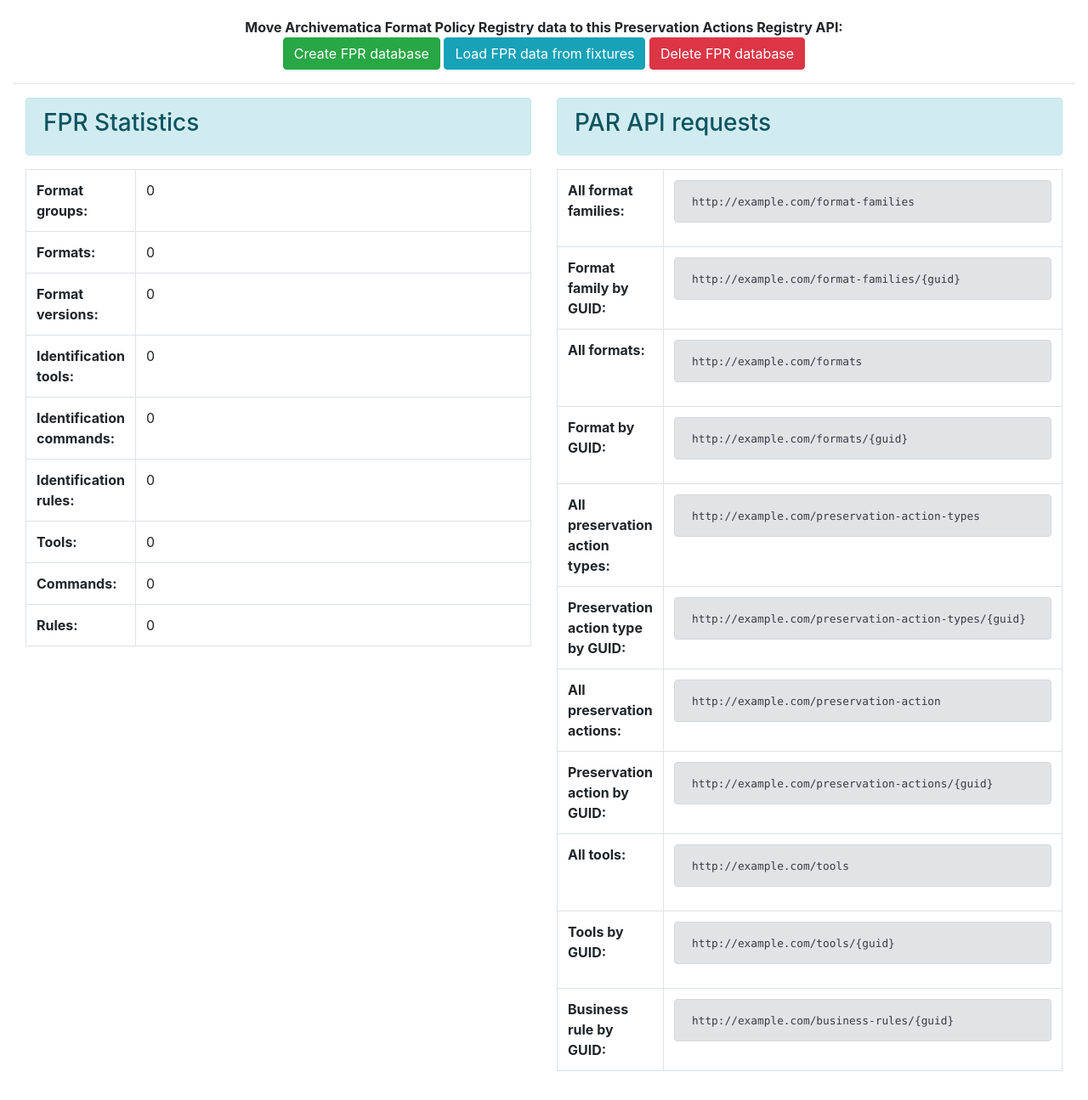
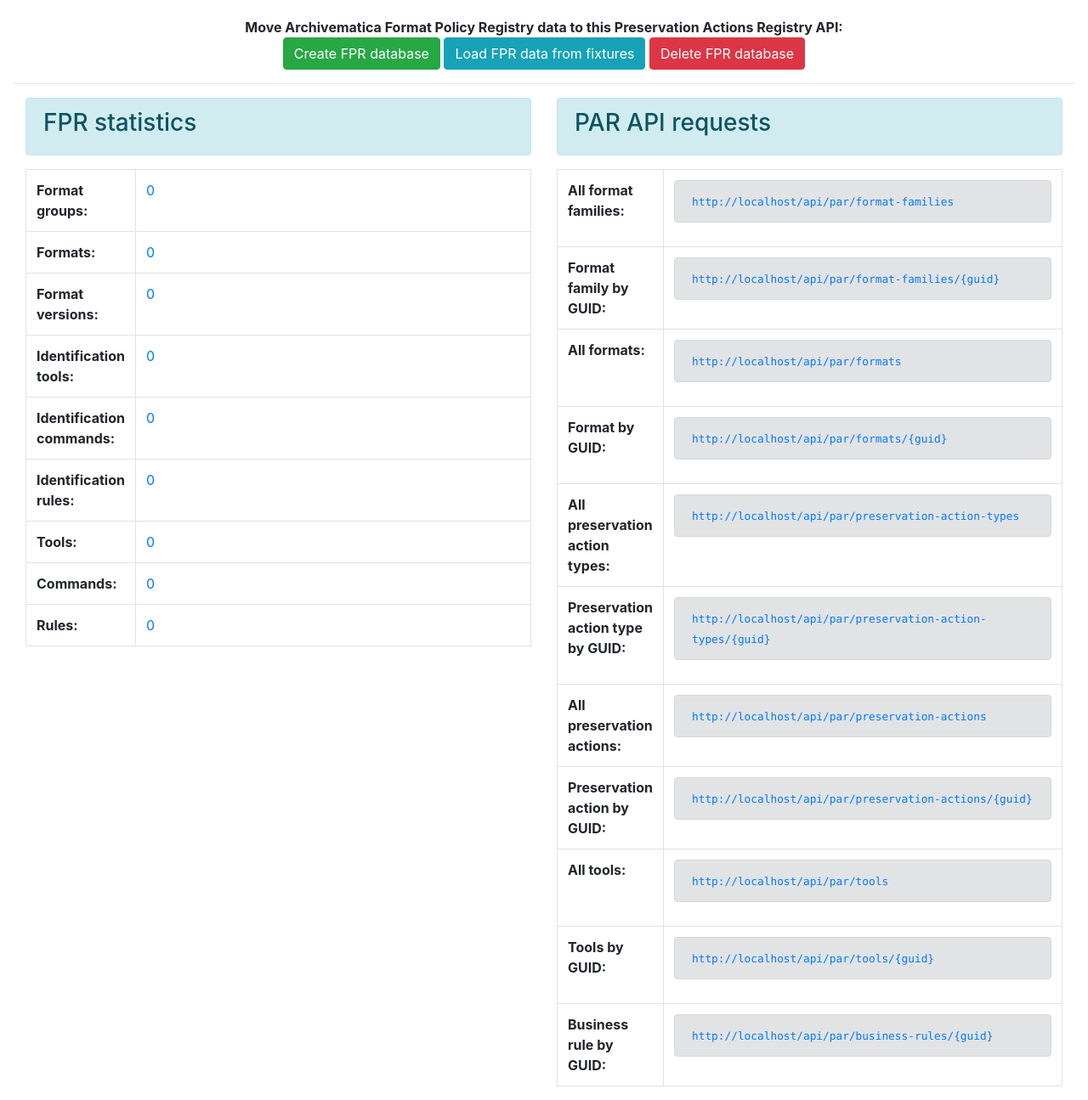
Before and after one commit to artefactual-labs/fpr2par, a Flask app: page / in a window 1280 px wide. Shown: the part 80-1375 px from the top of the page at 85% size. Before the commit the page ends 1341 px from the top, so only its background shows below. Run offline with Flask 2, Linux system fonts and the light colour scheme; data that the repository does not hold is empty; some libraries are stand-ins or nearby versions.

Commit message:
clean up templates

```diff
--- a/fpr2par/templates/fpr_format_group.html
+++ b/fpr2par/templates/fpr_format_group.html
@@ -8,16 +8,17 @@
 <table class="table table-striped table-bordered table-condensed sortable">
   <tr>
     <td><strong>Description</strong></td>
+    <td><strong>Versions</strong></td>
     <td><strong>Slug</strong></td>
     <td><strong>UUID</strong></td>
-    <td><strong>Versions</strong></td>
+
     </tr>
     {% for format in formats %}
     <tr>
           <td>{{ format.description }}</td>
+          <td>{% if format.fprFormatVersions|length != 0 %}<a href="/fpr_format_version/{{format.uuid}}">{{ format.fprFormatVersions|length }}</a>{% else %}{{ format.fprFormatVersions|length }}{% endif %} </td>
           <td>{{ format.slug }}</td>
           <td>{{ format.uuid }}</td>
-          <td>{% if format.fprFormatVersions|length != 0 %}<a href="/fpr_format_version/{{format.uuid}}">{{ format.fprFormatVersions|length }}</a>{% else %}{{ format.fprFormatVersions|length }}{% endif %} </td>
     </tr>
   {% endfor %}
 </table>
--- a/fpr2par/templates/fpr_format_version.html
+++ b/fpr2par/templates/fpr_format_version.html
@@ -7,8 +7,8 @@
 
 <table class="table table-striped table-bordered table-condensed sortable">
   <tr>
+    <td><strong>Description</strong></td>
     <td><strong>Slug</strong></td>
-    <td><strong>Description</strong></td>
     <td><strong>PRONOM ID</strong></td>
     <td><strong>Version</strong></td>
     <td><strong>Preservation format</strong></td>
@@ -21,8 +21,8 @@
     </tr>
     {% for version in versions %}
     <tr>
+          <td>{{ version.description }}</td>
           <td>{{ version.slug }}</td>
-          <td>{{ version.description }}</td>
           <td>{{ version.pronom_id }}</td>
           <td>{{ version.version }}</td>
           <td>{{ version.preservation_format }}</td>
--- a/fpr2par/templates/fpr_format_versions.html
+++ b/fpr2par/templates/fpr_format_versions.html
@@ -7,8 +7,8 @@
 
 <table class="table table-striped table-bordered table-condensed sortable">
   <tr>
+    <td><strong>Description</strong></td>
     <td><strong>Slug</strong></td>
-    <td><strong>Description</strong></td>
     <td><strong>PRONOM ID</strong></td>
     <td><strong>Version</strong></td>
     <td><strong>Preservation format</strong></td>
@@ -22,8 +22,8 @@
     </tr>
     {% for version in versions %}
     <tr>
-          <td><a href="/fpr_format_version/{{version.format}}">{{ version.slug }}</a></td>
-          <td>{{ version.description }}</td>
+          <td><a href="/fpr_format_version/{{version.format}}">{{ version.description }}</a></td>
+          <td>{{ version.slug }}</td>
           <td>{{ version.pronom_id }}</td>
           <td>{{ version.version }}</td>
           <td>{{ version.preservation_format }}</td>
--- a/fpr2par/templates/index.html
+++ b/fpr2par/templates/index.html
@@ -15,33 +15,33 @@
 
 <div class="container-fluid">
   <div class ="row">
-    <div class="col"><div class="alert alert-info"><h4 class="h3">FPR Statistics</h4></div>
+    <div class="col"><div class="alert alert-info"><h4 class="h3">FPR statistics</h4></div>
     <table class="table table-bordered table-condensed">
-      <tr><td width=20%><strong>Format groups:</strong></td><td>{{formatGroups}}</td></tr>
-      <tr><td width=20%><strong>Formats:</strong></td><td>{{formats}}</td></tr>
-      <tr><td width=20%><strong>Format versions:</strong></td><td>{{formatVersions}}</td></tr>
-      <tr><td width=20%><strong>Identification tools:</strong></td><td>{{idTools}}</td></tr>
-      <tr><td width=20%><strong>Identification commands:</strong></td><td>{{idCommands}}</td></tr>
-      <tr><td width=20%><strong>Identification rules:</strong></td><td>{{idRules}}</td></tr>
-      <tr><td width=20%><strong>Tools:</strong></td><td>{{tools}}</td></tr>
-      <tr><td width=20%><strong>Commands:</strong></td><td>{{commands}}</td></tr>
-      <tr><td width=20%><strong>Rules:</strong></td><td>{{rules}}</td></tr>
+      <tr><td width=20%><strong>Format groups:</strong></td><td><a href="/fpr_format_groups">{{formatGroups}}</a></td></tr>
+      <tr><td width=20%><strong>Formats:</strong></td><td><a href="/fpr_formats">{{formats}}</a></td></tr>
+      <tr><td width=20%><strong>Format versions:</strong></td><td><a href="/fpr_format_versions">{{formatVersions}}</a></td></tr>
+      <tr><td width=20%><strong>Identification tools:</strong></td><td><a href="/fpr_id_tools">{{idTools}}</a></td></tr>
+      <tr><td width=20%><strong>Identification commands:</strong></td><td><a href="/fpr_id_commands">{{idCommands}}</a></td></tr>
+      <tr><td width=20%><strong>Identification rules:</strong></td><td><a href="/fpr_id_rules">{{idRules}}</a></td></tr>
+      <tr><td width=20%><strong>Tools:</strong></td><td><a href="/fpr_tools">{{tools}}</a></td></tr>
+      <tr><td width=20%><strong>Commands:</strong></td><td><a href="/fpr_commands">{{commands}}</a></td></tr>
+      <tr><td width=20%><strong>Rules:</strong></td><td><a href="/fpr_rules">{{rules}}</a></td></tr>
     </table>
     </div>
     <div class="col">
       <div class="alert alert-info"><h4 class="h3">PAR API requests</h4></div>
         <table class="table table-bordered table-condensed">
-          <tr><td width=20%><strong>All format families:</strong></td><td><div class="alert alert-secondary text-monospace"><small>http://example.com/format-families</small></div></td></tr>
-          <tr><td width=20%><strong>Format family by GUID:</strong></td><td><div class="alert alert-secondary text-monospace"><small>http://example.com/format-families/{guid}</small></div></td></tr>
-          <tr><td width=20%><strong>All formats:</strong></td><td><div class="alert alert-secondary text-monospace"><small>http://example.com/formats</small></div></td></tr>
-          <tr><td width=20%><strong>Format by GUID:</strong></td><td><div class="alert alert-secondary text-monospace"><small>http://example.com/formats/{guid}</small></div></td></tr>
-          <tr><td width=20%><strong>All preservation action types:</strong></td><td><div class="alert alert-secondary text-monospace"><small>http://example.com/preservation-action-types</small></div></td></tr>
-          <tr><td width=20%><strong>Preservation action type by GUID:</strong></td><td><div class="alert alert-secondary text-monospace"><small>http://example.com/preservation-action-types/{guid}</small></div></td></tr>
-          <tr><td width=20%><strong>All preservation actions:</strong></td><td><div class="alert alert-secondary text-monospace"><small>http://example.com/preservation-action</small></div></td></tr>
-          <tr><td width=20%><strong>Preservation action by GUID:</strong></td><td><div class="alert alert-secondary text-monospace"><small>http://example.com/preservation-actions/{guid}</small></div></td></tr>
-          <tr><td width=20%><strong>All tools:</strong></td><td><div class="alert alert-secondary text-monospace"><small>http://example.com/tools</small></div></td></tr>
-          <tr><td width=20%><strong>Tools by GUID:</strong></td><td><div class="alert alert-secondary text-monospace"><small>http://example.com/tools/{guid}<small></div></td></tr>
-          <tr><td width=20%><strong>Business rule by GUID:</strong></td><td><div class="alert alert-secondary text-monospace"><small>http://example.com/business-rules/{guid}</small></div></td></tr>
+          <tr><td width=20%><strong>All format families:</strong></td><td><div class="alert alert-secondary text-monospace"><small><a href="api/par/format-families">{{apiUrl}}/format-families</a></small></div></td></tr>
+          <tr><td width=20%><strong>Format family by GUID:</strong></td><td><div class="alert alert-secondary text-monospace"><small><a href="api/par/format-families/<id>"><id>{{apiUrl}}/format-families/{guid}</a></small></div></td></tr>
+          <tr><td width=20%><strong>All formats:</strong></td><td><div class="alert alert-secondary text-monospace"><small><a href="api/par/formats">{{apiUrl}}/formats</a></small></div></td></tr>
+          <tr><td width=20%><strong>Format by GUID:</strong></td><td><div class="alert alert-secondary text-monospace"><small><a href="api/par/formats/<id>">{{apiUrl}}/formats/{guid}</a></small></div></td></tr>
+          <tr><td width=20%><strong>All preservation action types:</strong></td><td><div class="alert alert-secondary text-monospace"><small><a href="api/par/preservation-action-types">{{apiUrl}}/preservation-action-types</a></small></div></td></tr>
+          <tr><td width=20%><strong>Preservation action type by GUID:</strong></td><td><div class="alert alert-secondary text-monospace"><small><a href="api/par/preservation-action-types/<id>">{{apiUrl}}/preservation-action-types/{guid}</a></small></div></td></tr>
+          <tr><td width=20%><strong>All preservation actions:</strong></td><td><div class="alert alert-secondary text-monospace"><small><a href="api/par/preservation-actions">{{apiUrl}}/preservation-actions</a></small></div></td></tr>
+          <tr><td width=20%><strong>Preservation action by GUID:</strong></td><td><div class="alert alert-secondary text-monospace"><small><a href="api/par/preservation-actions/<id>">{{apiUrl}}/preservation-actions/{guid}</a></small></div></td></tr>
+          <tr><td width=20%><strong>All tools:</strong></td><td><div class="alert alert-secondary text-monospace"><small><a href="api/par/tools">{{apiUrl}}/tools</a></small></div></td></tr>
+          <tr><td width=20%><strong>Tools by GUID:</strong></td><td><div class="alert alert-secondary text-monospace"><small><a href="api/par/tools/<id>">{{apiUrl}}/tools/{guid}</a><small></div></td></tr>
+          <tr><td width=20%><strong>Business rule by GUID:</strong></td><td><div class="alert alert-secondary text-monospace"><small><a href="api/par/business-rules/<id>">{{apiUrl}}/business-rules/{guid}</a></small></div></td></tr>
         </table>
     </div>
   </div>
--- a/fpr2par/views.py
+++ b/fpr2par/views.py
@@ -41,6 +41,8 @@
         commands = ""
         rules = ""
 
+    apiUrl = request.base_url + "api/par"
+
     return render_template(
         "index.html",
         formatGroups=formatGroups,
@@ -52,6 +54,7 @@
         tools=tools,
         commands=commands,
         rules=rules,
+        apiUrl=apiUrl,
     )
 
 
```
Also changed, not shown: fpr2par/templates/fpr_formats.html (+5 -4 lines).
